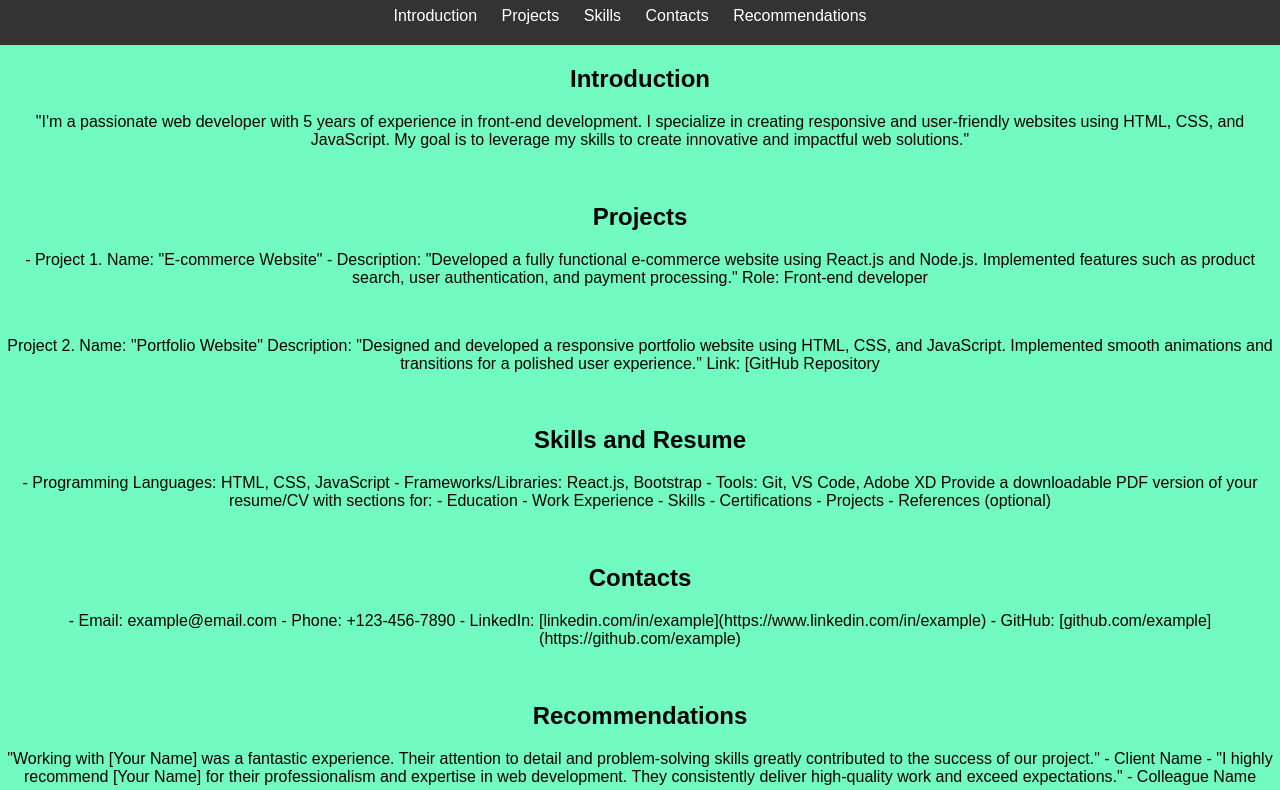
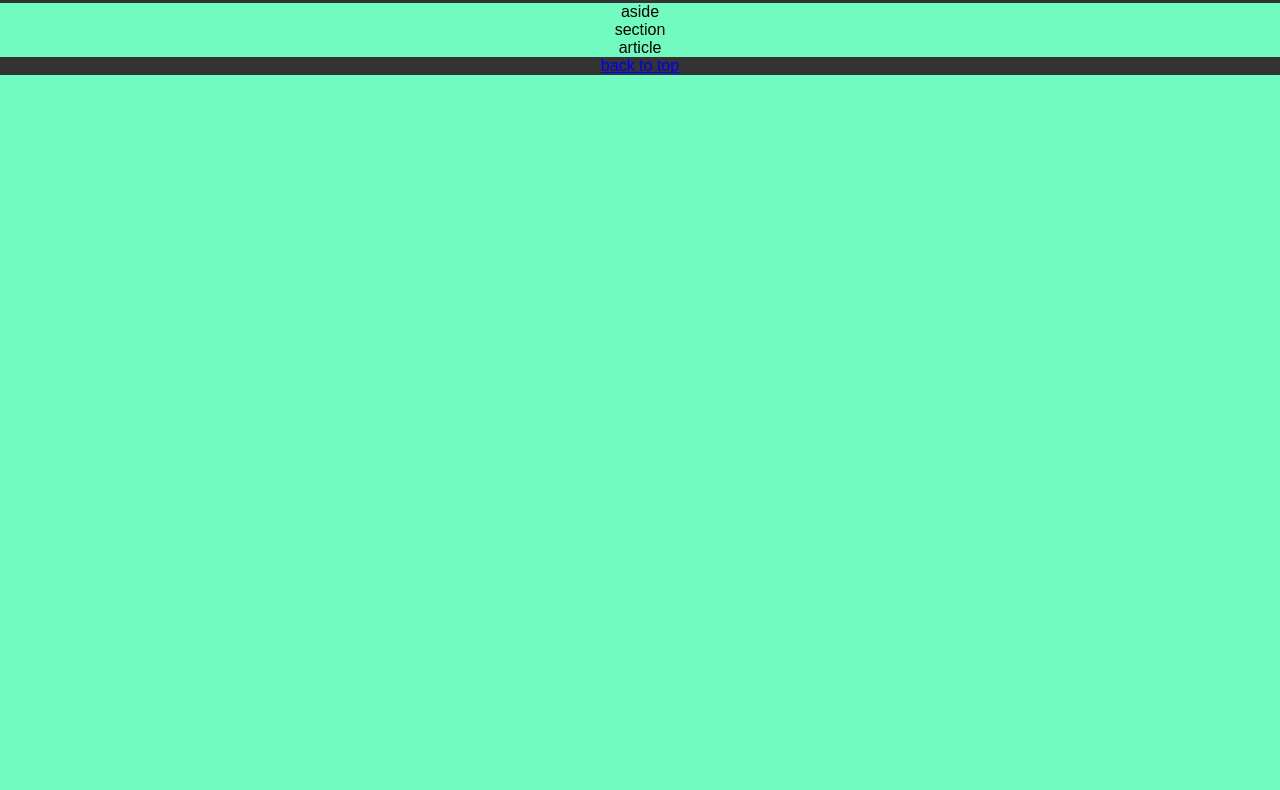
Before and after one commit to Gideon-Githiga/Rafiki, a plain HTML site: page index.html in a window 1280 px wide. Shown: the part 93-883 px from the top of the page. After the commit the page ends 800 px from the top, so only its background shows below. Drawn offline with Linux system fonts and the light colour scheme.

Commit message:
Update index.html

```diff
--- a/index.html
+++ b/index.html
@@ -3,79 +3,45 @@
 <head>
     <meta charset="UTF-8">
     <meta name="viewport" content="width=device-width, initial-scale=1.0">
-    <title>My Portfolio</title>
+    <title>Portfolio</title>
     <link rel="stylesheet" href="css.css">
 </head>
 <body>
     <header>
-        <h1>My Portfolio</h1>
-        <nav>
-            <ul>
-                <li><a href="#intro">Introduction</a></li>
-                <li><a href="#projects">Projects</a></li>
-                <li><a href="#skills">Skills</a></li>
-                <li><a href="#contacts">Contacts</a></li>
-                <li><a href="#recom">Recommendations</a></li>
-            </ul>
+        <nav class="navbar">
+            <ul class="sidebar">
+            <li onclick=closeSide()><a href="#"><svg xmlns="http://www.w3.org/2000/svg" height="24" viewBox="0 -960 960 960" width="24"><path d="m256-200-56-56 224-224-224-224 56-56 224 224 224-224 56 56-224 224 224 224-56 56-224-224-224 224Z"/></svg></a></li>
+            <li><a href="#">Home</a></li>
+            <li><a href="#">About</a></li>
+            <li><a href="#">Contacts</a></li>
+           </ul>
+           <ul>
+            <li><a href="#">Logo</a></li>
+            <li class="btn" onclick=sidebar()><a href="#"><svg xmlns="http://www.w3.org/2000/svg" height="24" viewBox="0 -960 960 960" width="24"><path d="M120-240v-80h720v80H120Zm0-200v-80h720v80H120Zm0-200v-80h720v80H120Z"/></svg></a></li>
+            <li class="hide"><a href="#">Contacts</a></li>
+            <li class="hide"><a href="#">About</a></li>
+            <li class="hide"><a href="#">Home</a></li>
+           </ul>
+
         </nav>
     </header>
-
-    <section class="introduction">
-        <h2 id="intro">Introduction</h2>
-        <p>"I'm a passionate web developer with 5 years of experience in front-end
-             development. I specialize in creating responsive and user-friendly
-             websites using HTML, CSS, and JavaScript. My goal is to leverage my
-             skills to create innovative and impactful web solutions."
-        </p><br>
-        <h2 id="projects">Projects</h2>
-        <p>
-            - Project 1.
-         Name: "E-commerce Website"
-       - Description: "Developed a fully functional e-commerce website using
-        React.js and Node.js. Implemented features such as product search, user authentication,
-        and payment processing."
-        Role: Front-end developer
-        </p><br>
-        <p>Project 2.
-        Name: "Portfolio Website"
-        Description: "Designed and developed a responsive portfolio website using HTML, CSS, and JavaScript. Implemented smooth animations and transitions for a polished user experience."
-        Link: [GitHub Repository</p><br>
-        <h2 id="skills">Skills and Resume</h2>
-         <p>
-              - Programming Languages: HTML, CSS, JavaScript
-              - Frameworks/Libraries: React.js, Bootstrap
-              - Tools: Git, VS Code, Adobe XD
-          Provide a downloadable PDF version of your resume/CV with sections for:
-            - Education
-            - Work Experience
-            - Skills
-            - Certifications
-            - Projects
-            - References (optional)
-       </p><br>
-       <h2 id="contacts">Contacts</h2>
-       <p>
-             - Email: example@email.com
-             - Phone: +123-456-7890
-             - LinkedIn: [linkedin.com/in/example](https://www.linkedin.com/in/example)
-             - GitHub: [github.com/example](https://github.com/example)
-        </p><br>
-        <h2 id="recom">Recommendations</h2>
-        <p>"Working with [Your Name] was a fantastic experience. Their attention to detail and problem-solving skills greatly contributed to the success of our project." - Client Name
-            - "I highly recommend [Your Name] for their professionalism and expertise in web development. They consistently deliver high-quality work and exceed expectations." - Colleague Name
-       </p><br>
-       <h2>Article</h2>
-       <p>Blog Post: "10 Tips for Creating a Stunning Portfolio Website"
-        - Description: "In this article, I share valuable tips and best practices for designing and developing an impressive portfolio website that effectively showcases your skills and experience."
- </p>
-
-
-        <!-- Project cards will go here -->
-    </section>
-
+    <main>
+        <aside>aside</aside>
+        <section>section</section>
+        <article>article</article>
+    </main>
     <footer>
-        <a href="#" id="ret">back to the top</a><br>
-        &copy; 2024 My Portfolio
+        <a href="#">back to top</a>
     </footer>
+    <script>
+        function sidebar(){
+            const sidebar= document.querySelector('.sidebar')
+            sidebar.style.display= 'flex'
+        }
+        function closeSide(){
+            const sidebar= document.querySelector('.sidebar')
+            sidebar.style.display= 'none'
+        }
+    </script>
 </body>
 </html>
```
